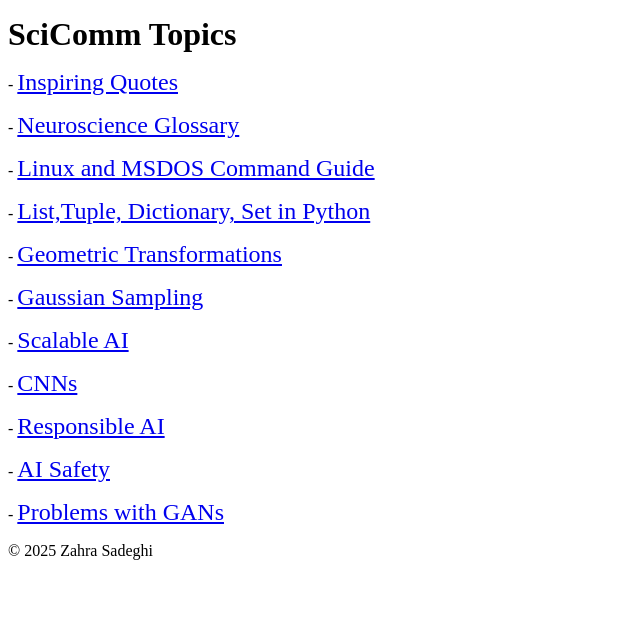
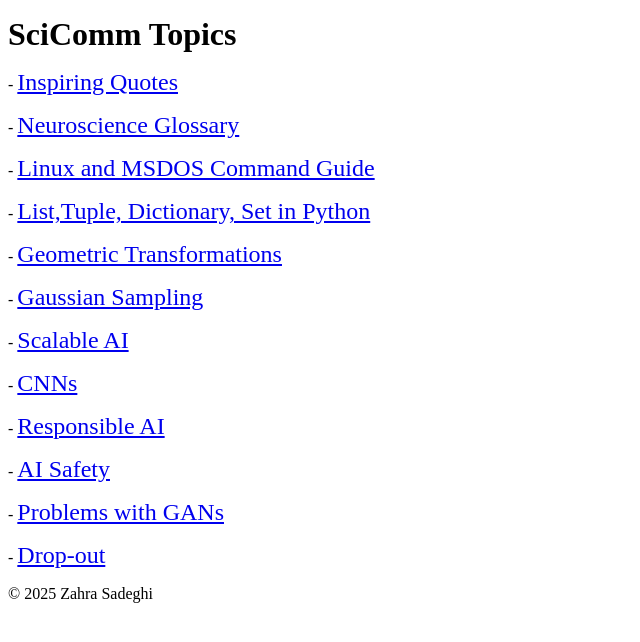
Before and after one commit to zahsa/zahsa.github.io, a Jekyll site: the page built from notes/index.md, in a window 1280 px wide. Shown: the top 642 px of the page, without its empty margins (0-640 px from the left). Built offline with Jekyll 4.4.1, drawn with Linux system fonts in a browser that asks for light colours.

Commit message:
Update index.md

```diff
--- a/notes/index.md
+++ b/notes/index.md
@@ -62,3 +62,7 @@
 <p class="large-text">
   - <a href="/notes/gans" style="font-size: 24px;">Problems with GANs </a>
 </p>
+
+<p class="large-text">
+  - <a href="/notes/dp" style="font-size: 24px;">Drop-out </a>
+</p>
```
